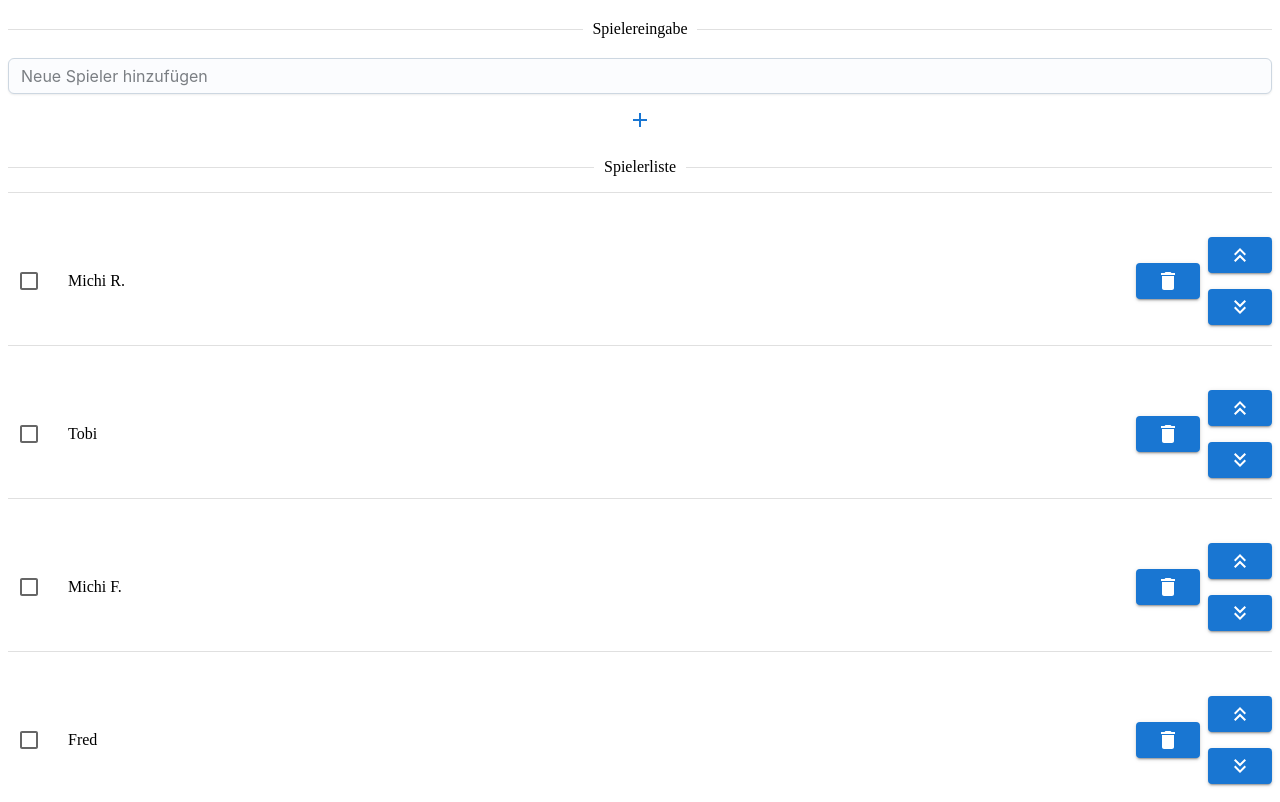
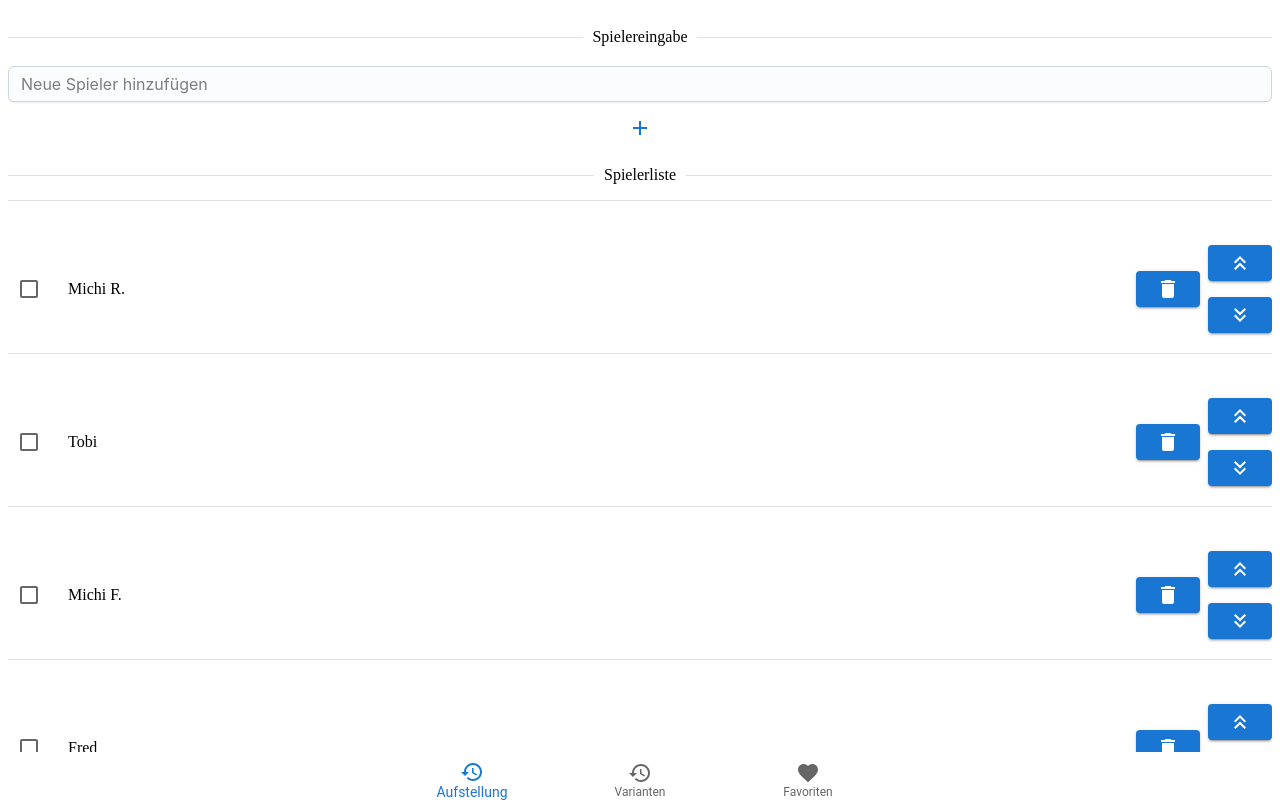
Before and after one commit to philib/DoublesUp, a Next.js app: page / in a window 1280 px wide. Shown: the top 802 px of the page. Built offline with nearby package versions, Linux system fonts and the light colour scheme.

Commit message:
add bottom navigation

```diff
--- a/app/layout.tsx
+++ b/app/layout.tsx
@@ -9,8 +9,8 @@ export default function RootLayout({
     children: React.ReactNode
 }) {
     return (
-    <html lang="en">
-      <body>{children}</body>
+        <html lang="en" style={{height: '100%'}}>
+        <body style={{height: '100%'}}>{children}</body>
         </html>
     )
 }
--- a/app/page.tsx
+++ b/app/page.tsx
@@ -2,13 +2,24 @@
 import {Input} from "@mui/joy";
 import React, {ReactNode, useState} from "react";
 import _ from "lodash";
-import {Button, Checkbox, Chip, Divider, Grid, IconButton} from "@mui/material";
+import {
+    BottomNavigation,
+    BottomNavigationAction,
+    Button,
+    Checkbox,
+    Chip,
+    Divider,
+    Grid,
+    IconButton
+} from "@mui/material";
 import DeleteIcon from '@mui/icons-material/Delete';
 import AddIcon from '@mui/icons-material/Add';
 import KeyboardDoubleArrowUpIcon from '@mui/icons-material/KeyboardDoubleArrowUp';
 import KeyboardDoubleArrowDownIcon from '@mui/icons-material/KeyboardDoubleArrowDown';
 import StarIcon from '@mui/icons-material/Star';
 import StarBorderIcon from '@mui/icons-material/StarBorder';
+import FavoriteIcon from '@mui/icons-material/FavoriteSharp';
+import RestoreIcon from '@mui/icons-material/RestoreSharp';
 
 interface LinedUpPlayer {
     lineupPosition: number,
@@ -26,6 +37,8 @@ interface Player {
 
 export default function Home() {
     const allPossibleLineupVariations = [[[1, 2], [3, 4], [5, 6]], [[1, 2], [3, 5], [4, 6]], [[1, 2], [3, 6], [4, 5]], [[1, 2], [4, 5], [3, 6]], [[1, 3], [2, 4], [5, 6]], [[1, 3], [2, 5], [4, 6]], [[1, 3], [2, 6], [4, 5]], [[1, 4], [2, 3], [5, 6]], [[1, 4], [2, 5], [3, 6]], [[1, 4], [2, 6], [3, 5]], [[1, 4], [3, 5], [2, 6]], [[1, 5], [2, 4], [3, 6]], [[1, 5], [3, 4], [2, 6]], [[1, 6], [2, 5], [3, 4]], [[1, 6], [3, 4], [2, 5]], [[2, 3], [1, 4], [5, 6]], [[2, 3], [1, 5], [4, 6]], [[2, 3], [1, 6], [4, 5]], [[2, 4], [1, 5], [3, 6]], [[2, 4], [1, 6], [3, 5]], [[2, 5], [1, 6], [3, 4]], [[3, 4], [1, 6], [2, 5]]]
+    const [bottomNavigationValue, setBottomNavigationValue] = useState(0)
+    const [showFavorites, setShowFavorites] = useState(false)
     const [inputText, setInputText] = useState("")
     const [players, setPlayers] = useState<Player[]>([
         {name: "Michi R."},
@@ -114,11 +127,11 @@ export default function Home() {
             const a: DoublesPairing = {
                 player1: {
                     lineupPosition: doublesPairing[0],
-                    name: Object.values(lineup)[doublesPairing[0]-1]
+                    name: Object.values(lineup)[doublesPairing[0] - 1]
                 },
                 player2: {
                     lineupPosition: doublesPairing[1],
-                    name: Object.values(lineup)[doublesPairing[1]-1]
+                    name: Object.values(lineup)[doublesPairing[1] - 1]
                 }
             }
             return a
@@ -135,11 +148,13 @@ export default function Home() {
         <Divider style={{marginTop: '20px', marginBottom: '20px'}}>{props.children}</Divider>)
 
     return (
-        <main className="flex min-h-screen flex-col items-center justify-between p-24">
+        <main style={{display: 'flex', flexDirection: 'column', height: '100%'}}>
+            <div style={{flex: 1, overflow: 'auto'}}>
+                {bottomNavigationValue === 0 && <>
                     <CustomDivider>Spielereingabe</CustomDivider>
                     <form
                         onSubmit={(event) => {
-                    setPlayers([...players, {name:inputText}])
+                            setPlayers([...players, {name: inputText}])
                             event.preventDefault();
                         }}
                         style={{marginBottom: '10px'}}
@@ -199,12 +214,16 @@ export default function Home() {
                             </>
                         )}
                     </Grid>
-            {
-                ready && <>
+                </>
+                }
+                {bottomNavigationValue === 1 && ready && <>
+                    <>
                         <CustomDivider>Filter</CustomDivider>
-                    <Grid container spacing={2} direction={"column"} alignItems={"stretch"} justifyContent={"space-evenly"}>
+                        <Grid container spacing={2} direction={"column"} alignItems={"stretch"}
+                              justifyContent={"space-evenly"}>
                             <Grid item xs>
-                            <Chip style={{width: '100%'}} key={999} variant={showFavoritesOnly ? 'filled' : 'outlined'}
+                                <Chip style={{width: '100%'}} key={999}
+                                      variant={showFavoritesOnly ? 'filled' : 'outlined'}
                                       color={'primary'}
                                       label={"Nach Favoriten filtern"}
                                       onClick={() => {
@@ -240,12 +259,9 @@ export default function Home() {
                             }
                         </Grid>
                     </>
-            }
-
-            {
-                ready && <>
                     <CustomDivider>Doppelvarianten</CustomDivider>
-                    <Grid container direction={"column"} rowSpacing={3} alignItems={'center'}>
+                    <Grid container direction={"column"} rowSpacing={3}
+                          alignItems={'center'}>
                         {filteredLineupVariations.map((lineupVariation, index) =>
                             <Grid item container key={index} direction={"column"} rowSpacing={1}>
                                 <Grid item>
@@ -285,6 +301,61 @@ export default function Home() {
                     </Grid>
                 </>
                 }
+                {
+                    bottomNavigationValue === 2 && <>
+                        <CustomDivider>Favoriten</CustomDivider>
+                        {lineupFavorites.map((lineupVariation, index) =>
+                            <Grid item container key={index} direction={"column"} rowSpacing={1}>
+                                <Grid item>
+                                    <CustomDivider>
+                                        Variante {index + 1}
+                                    </CustomDivider>
+                                </Grid>
+                                <Grid item>
+                                    <Grid item container direction={"row"} spacing={2} alignItems={"center"}>
+                                        <Grid item>
+                                            {isFavorite(lineupVariation) ?
+                                                (<IconButton aria-label="star" onClick={() => {
+                                                    toggleFavorite(lineupVariation)
+                                                }}>
+                                                    <StarIcon color={"primary"}/>
+                                                </IconButton>) :
+                                                (<IconButton aria-label="unstar" onClick={() => {
+                                                    toggleFavorite(lineupVariation)
+                                                }}>
+                                                    <StarBorderIcon color={"primary"}/>
+                                                </IconButton>)
+                                            }
+                                        </Grid>
+                                        <Grid item>
+                                            <Grid item container direction={"column"}>
+                                                {lineupVariation.map((doublesPairing, index) =>
+                                                    <Grid item key={index}>
+                                                        {renderDoublesPairingText(doublesPairing)}
+                                                    </Grid>
+                                                )}
+                                            </Grid>
+                                        </Grid>
+                                    </Grid>
+                                </Grid>
+                            </Grid>
+                        )}
+                    </>
+                }
+            </div>
+            <footer>
+                <BottomNavigation
+                    showLabels
+                    value={bottomNavigationValue}
+                    onChange={(event, newValue) => {
+                        setBottomNavigationValue(newValue)
+                    }}
+                >
+                    <BottomNavigationAction label="Aufstellung" icon={<RestoreIcon/>}/>
+                    <BottomNavigationAction label="Varianten" icon={<RestoreIcon/>}/>
+                    <BottomNavigationAction label="Favoriten" icon={<FavoriteIcon/>}/>
+                </BottomNavigation>
+            </footer>
         </main>
     )
 }
```
Lines whose indentation alone changed are shown as unchanged.
